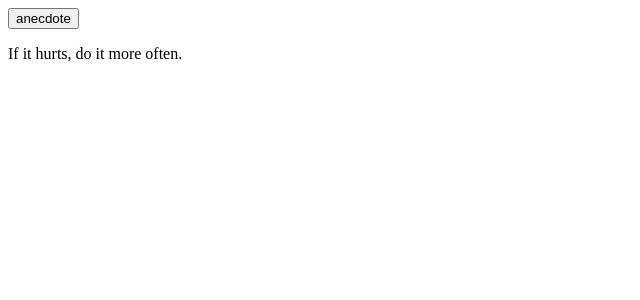
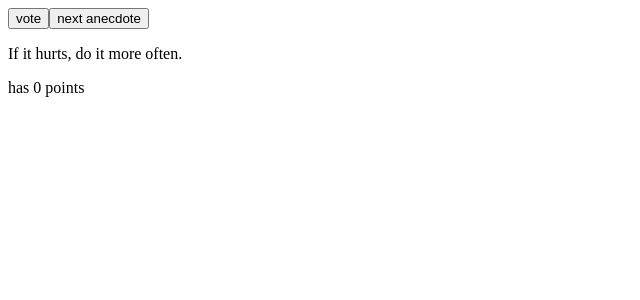
Before and after one commit to asagiria/AntK4CFullStack, a React (Vite) app in the folder part1/: page / in a window 1280 px wide. Shown: the top 300 px of the page, without its empty margins (0-640 px from the left). Built offline with nearby package versions, Linux system fonts and the light colour scheme.

Commit message:
1.13*: anecdotes step 2

```diff
--- a/part1/src/App.jsx
+++ b/part1/src/App.jsx
@@ -13,12 +13,23 @@ const App = () => {
     'The only way to go fast, is to go well.'
   ]
   const [selected, setSelected] = useState(0)
+  const [points, setPoints] = useState(new Uint8Array(anecdotes.length))
+  //const points = new Uint8Array(anecdotes.length)
+  //let new_points = [...points]
   const select_anecdote = () => setSelected(Math.floor(Math.random() * anecdotes.length))
+  const vote = () => {
+	  //new_points = [...points]
+	  //points[selected]+=1
+	  points[selected]+=1
+	  setPoints([...points])
+  };
 
   return (
     <div>
-		<button onClick={select_anecdote}>anecdote</button>
+		<button onClick={vote}>vote</button>
+		<button onClick={select_anecdote}>next anecdote</button>
 		<p>{anecdotes[selected]}</p>
+		<p>has {points[selected]} points</p>
     </div>
   )
 }
```
